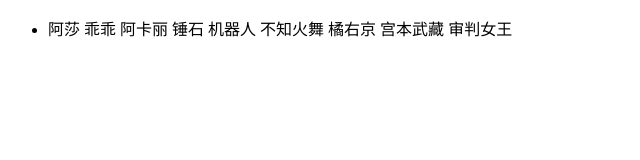
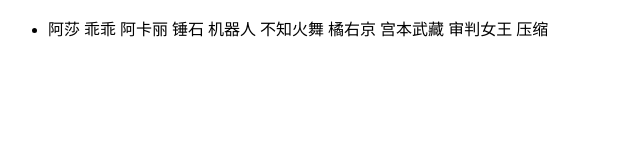
Before and after one commit to g2993763630/H546, a plain HTML site: page index.html in a window 1280 px wide. Shown: the full height of the page, 0-640 px from the left. Drawn offline with Linux system fonts and the light colour scheme.

Commit message:
大头提交

```diff
--- a/index.html
+++ b/index.html
@@ -19,6 +19,7 @@
                 <span>橘右京</span>
                 <span>宫本武藏</span>
                 <span>审判女王</span>
+                <span>压缩</span>
             </li>
         </ul>
     </div>
```
